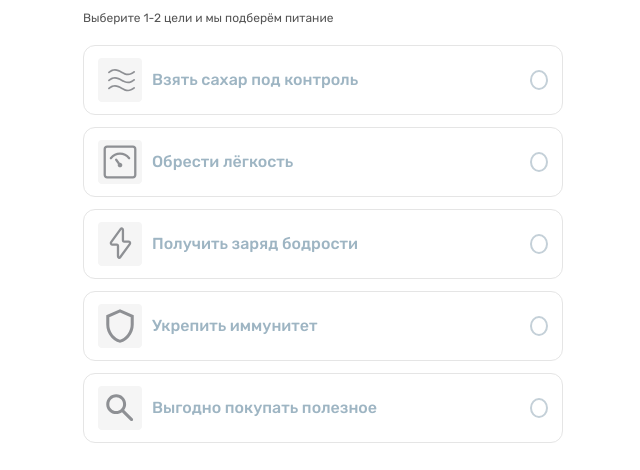
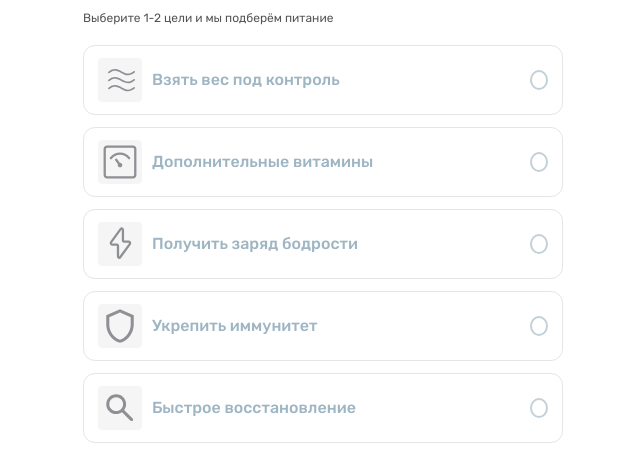
Before and after one commit to NikitaBest/X5, a React (Vite) app: page / in a window 1280 px wide. Shown: the part 173-643 px from the top of the page, without its empty margins (317-957 px from the left). Built offline with nearby package versions, Linux system fonts and the light colour scheme; no server answers.

Commit message:
замена целей текста

```diff
--- a/src/pages/AlgorithmSettings.jsx
+++ b/src/pages/AlgorithmSettings.jsx
@@ -64,11 +64,11 @@ function goalCodeToRu(goal) {
   const key = String(goal ?? '').trim().toLowerCase()
   if (!key) return ''
   const map = {
-    sugar: 'Взять сахар под контроль',
-    lightness: 'Обрести лёгкость',
+    sugar: 'Взять вес под контроль',
+    lightness: 'Дополнительные витамины',
     energy: 'Получить заряд бодрости',
     immunity: 'Укрепить иммунитет',
-    shopping: 'Выгодно покупать полезное',
+    shopping: 'Быстрое восстановление',
   }
   return map[key] || String(goal).trim()
 }
--- a/src/pages/Welcome.jsx
+++ b/src/pages/Welcome.jsx
@@ -11,7 +11,7 @@ import './Welcome.css'
 const GOAL_OPTIONS = [
   {
     value: 'sugar',
-    label: 'Взять сахар под контроль',
+    label: 'Взять вес под контроль',
     icon: (
       <svg width="48" height="48" viewBox="0 0 48 48" fill="none" xmlns="http://www.w3.org/2000/svg">
         <path d="M0 4C0 1.79086 1.79086 0 4 0H44C46.2091 0 48 1.79086 48 4V44C48 46.2091 46.2091 48 44 48H4C1.79086 48 0 46.2091 0 44V4Z" fill="var(--radio-icon-bg, #F5F5F5)"/>
@@ -21,7 +21,7 @@ const GOAL_OPTIONS = [
   },
   {
     value: 'lightness',
-    label: 'Обрести лёгкость',
+    label: 'Дополнительные витамины',
     icon: (
       <svg width="48" height="48" viewBox="0 0 48 48" fill="none" xmlns="http://www.w3.org/2000/svg">
         <path d="M0 4C0 1.79086 1.79086 0 4 0H44C46.2091 0 48 1.79086 48 4V44C48 46.2091 46.2091 48 44 48H4C1.79086 48 0 46.2091 0 44V4Z" fill="var(--radio-icon-bg, #F5F5F5)"/>
@@ -54,7 +54,7 @@ const GOAL_OPTIONS = [
   },
   {
     value: 'shopping',
-    label: 'Выгодно покупать полезное',
+    label: 'Быстрое восстановление',
     icon: (
       <svg width="48" height="48" viewBox="0 0 48 48" fill="none" xmlns="http://www.w3.org/2000/svg">
         <path d="M0 4C0 1.79086 1.79086 0 4 0H44C46.2091 0 48 1.79086 48 4V44C48 46.2091 46.2091 48 44 48H4C1.79086 48 0 46.2091 0 44V4Z" fill="var(--radio-icon-bg, #F5F5F5)"/>
--- a/src/utils/rationReportMapper.js
+++ b/src/utils/rationReportMapper.js
@@ -83,11 +83,11 @@ function goalLabel(goal) {
   const key = String(goal ?? '').trim().toLowerCase()
   if (!key) return ''
   const map = {
-    sugar: 'Взять сахар под контроль',
-    lightness: 'Обрести лёгкость',
+    sugar: 'Взять вес под контроль',
+    lightness: 'Дополнительные витамины',
     energy: 'Получить заряд бодрости',
     immunity: 'Укрепить иммунитет',
-    shopping: 'Выгодно покупать полезное',
+    shopping: 'Быстрое восстановление',
   }
   return map[key] || goal
 }
```
